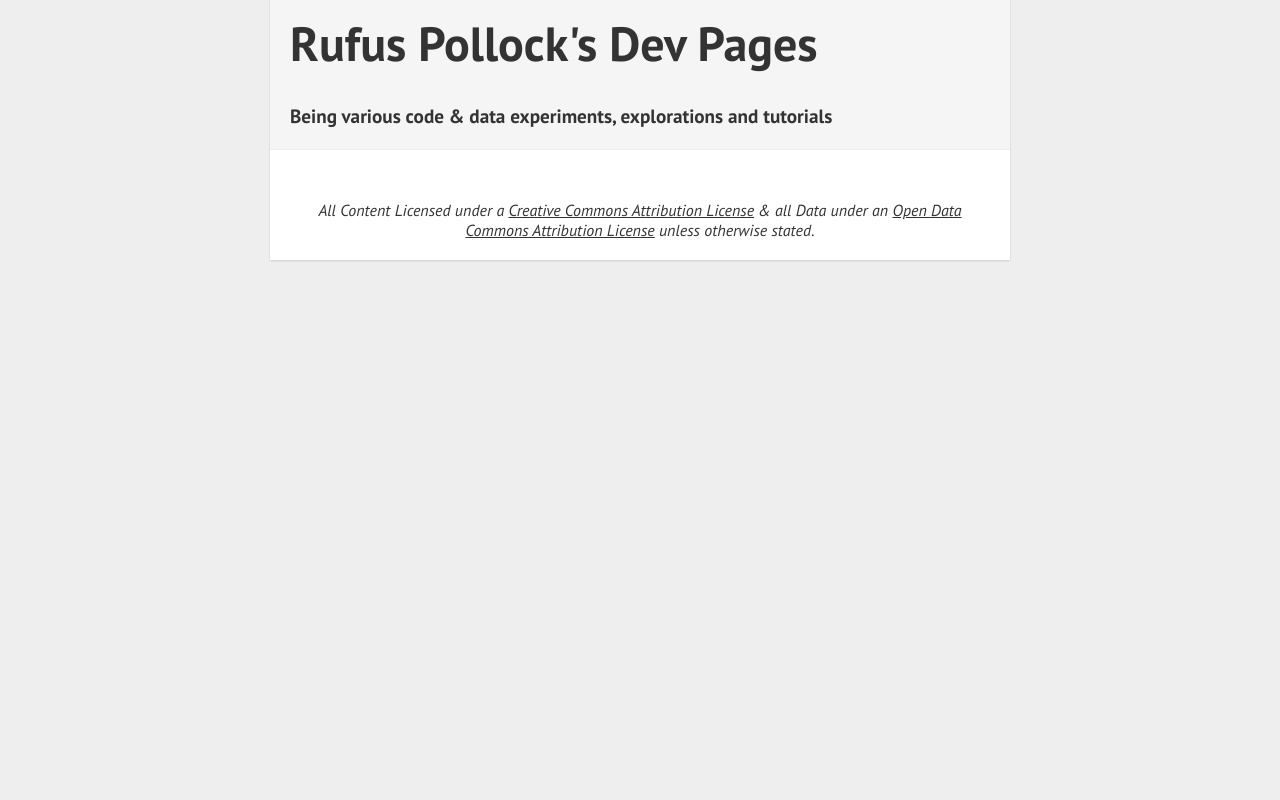
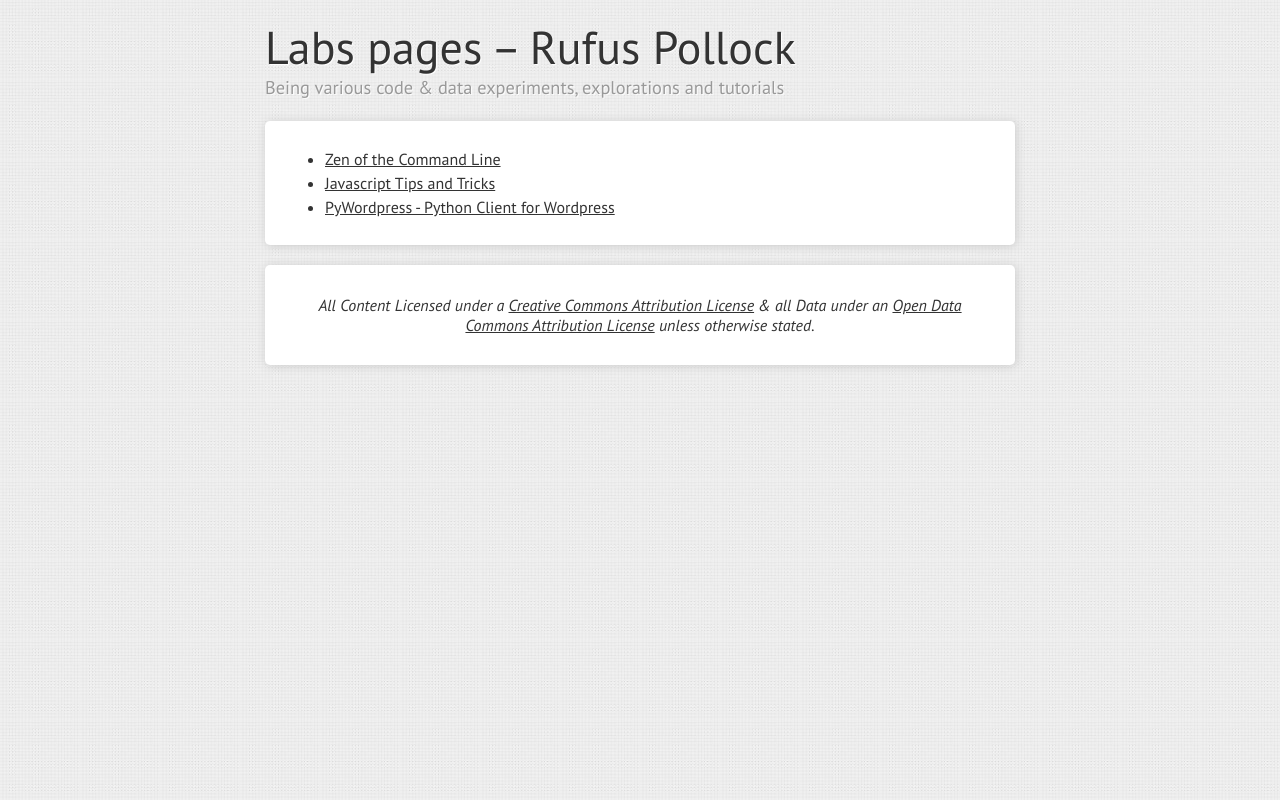
Before and after one commit to rufuspollock/rufuspollock.github.io, a plain HTML site: page index.html in a window 1280 px wide. Drawn offline with Linux system fonts and the light colour scheme; a web font is replaced by a local one.

Commit message:
[theme,content][m]: rework theme quite extensively.

```diff
--- a/css/style.css
+++ b/css/style.css
@@ -2,7 +2,7 @@
 @import url(http://fonts.googleapis.com/css?family=PT+Mono);
 
 body {
-  background-color: #eee;
+  background: url('../img/pattern.png') repeat;
   font-family: "PT Sans", Helvetica,Arial,FreeSans;
   color: #333;
   margin: 0;
@@ -13,12 +13,41 @@ p, li {
 }
 .container {
   margin: 0 auto;
-  width: 700px;
-  background-color: #fff;
-  padding: 0 20px 20px;
-  -webkit-box-shadow: 0 1px 2px rgba(0,0,0,.15);
-     -moz-box-shadow: 0 1px 2px rgba(0,0,0,.15);
-          box-shadow: 0 1px 2px rgba(0,0,0,.15);
+  width: 750px;
+  padding: 5px 20px 20px;
+}
+
+.content, .footer {
+  -webkit-box-shadow: 1px 1px 10px #CCC;
+  -moz-box-shadow: 1px 1px 10px #ccc;
+  -ms-box-shadow: 1px 1px 10px #ccc;
+  -o-box-shadow: 1px 1px 10px #ccc;
+  box-shadow: 1px 1px 10px #CCC;
+  border-radius: 5px;
+  background-color: white;
+  padding: 10px 20px;
+  margin-bottom: 20px;
+}
+
+.page-header {
+  border-bottom: 1px solid #eeeeee;
+  padding: 15px 0;
+}
+
+.page-header h1 {
+  font-size: 46px;
+  color: #333;
+  margin-bottom: 3px;
+  margin-top: 12px;
+  line-height: 30px;
+  font-weight: normal;
+  text-shadow: 1px 1px 1px #fff;
+}
+
+.page-header small {
+  color: #999;
+  font-weight: normal;
+  text-shadow: 1px 1px 1px #fff;
 }
 
 .description {
@@ -28,21 +57,6 @@ p, li {
   font-style: italic;
 }
 
-.page-header {
-  padding-bottom: 9px;
-  margin: 20px 0 30px;
-  border-bottom: 1px solid #eeeeee;
-  background-color: #f5f5f5;
-  padding: 20px 20px 10px;
-  margin: -20px -20px 20px;
-}
-
-.page-header h1 {
-  font-size: 3.0em;
-  color: #333;
-  margin-bottom: 3px;
-  margin-top: 12px;
-}
 h1 small { font-size: 0.4em; }
 h1 a { text-decoration: none }
 h2 {
@@ -75,4 +89,9 @@ hr {
   margin: 1.5em 0;
 }
 
-.footer { text-align:center; padding-top:30px; font-style: italic; }
+.footer {
+  text-align:center;
+  padding-top: 30px;
+  padding-bottom: 30px;
+  font-style: italic;
+}
--- a/index.html
+++ b/index.html
@@ -5,17 +5,26 @@
   <title>Rufus Pollock Online Home for Code and Data</title>
   <meta name="author" content="Rufus Pollock">
 
-  <link href="http://fonts.googleapis.com/css?family=PT+Sans" rel="stylesheet" type="text/css">
   <link rel="stylesheet" type="text/css" href="css/style.css" media="all">
 </head>
 <body>
   <div class="container">
     <div class="page-header">
       <h1>
-        Rufus Pollock's Dev Pages
+        Labs pages &ndash; Rufus Pollock
         <br />
         <small>Being various code &amp; data experiments, explorations and tutorials</small>
       </h1>
+    </div>
+
+    <div class="content">
+      <div class="section">
+        <ul>
+          <li><a href="cli-zen/">Zen of the Command Line</a></li>
+          <li><a href="https://github.com/rgrp/js-tips-and-tricks">Javascript Tips and Tricks</a></li>
+          <li><a href="https://github.com/rgrp/pywordpress">PyWordpress - Python Client for Wordpress</a></li>
+        </ul>
+      </div>
     </div>
 
     <div class="footer">
```
Also changed, not shown: img/pattern.png (added).
